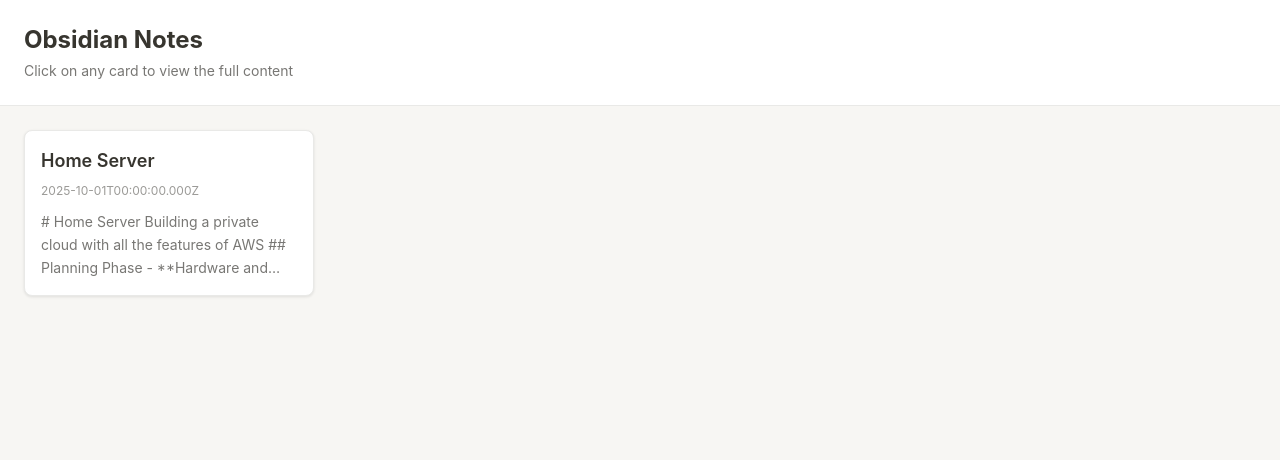
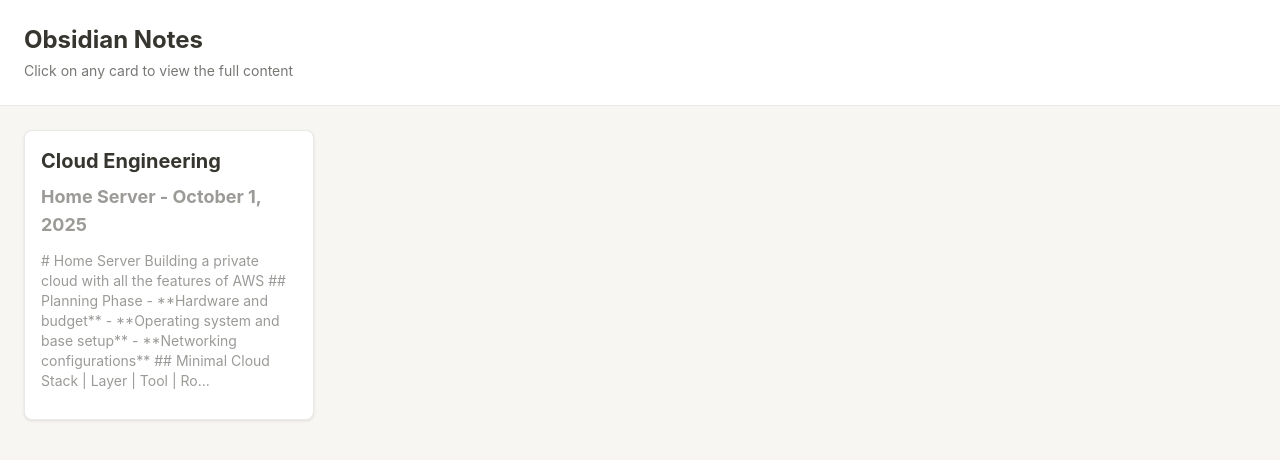
Before and after one commit to thenameisvicky/app-mdRunner, a Next.js app: page / in a window 1280 px wide. Shown: the top 460 px of the page. Built offline with nearby package versions, Linux system fonts and the light colour scheme.

Commit message:
[FIX] - UI Polish

```diff
--- a/src/app/api/notes/[slug]/route.ts
+++ /dev/null
@@ -1,35 +0,0 @@
-import { NextRequest, NextResponse } from 'next/server';
-import fs from 'fs';
-import path from 'path';
-import matter from 'gray-matter';
-
-const vaultPath = path.join(process.cwd(), 'vault');
-
-export async function PUT(request: NextRequest) {
-  try {
-    const { slug, content, frontmatter } = await request.json();
-
-    if (!slug || !content) {
-      return NextResponse.json({ error: 'Missing required fields' }, { status: 400 });
-    }
-
-    const fileName = `${slug}.md`;
-    const fullPath = path.join(vaultPath, fileName);
-
-    // Check if file exists
-    if (!fs.existsSync(fullPath)) {
-      return NextResponse.json({ error: 'File not found' }, { status: 404 });
-    }
-
-    // Create the markdown content with frontmatter
-    const fileContent = matter.stringify(content, frontmatter || {});
-
-    // Write the file
-    fs.writeFileSync(fullPath, fileContent, 'utf8');
-
-    return NextResponse.json({ success: true, message: 'File saved successfully' });
-  } catch (error) {
-    console.error('Error saving file:', error);
-    return NextResponse.json({ error: 'Failed to save file' }, { status: 500 });
-  }
-}
--- /dev/null
+++ b/src/app/components/NotesGrid.tsx
@@ -0,0 +1,51 @@
+'use client';
+
+import { useState } from 'react';
+import NoteCard from "../noteCard/NoteCard";
+import NoteModal from "./NoteModal";
+
+type Note = {
+    slug: string,
+    frontmatter: any,
+    content: string
+}
+
+type NotesGridProps = {
+  notes: Note[];
+}
+
+export default function NotesGrid({ notes }: NotesGridProps) {
+  const [selectedNote, setSelectedNote] = useState<Note | null>(null);
+  const [isModalOpen, setIsModalOpen] = useState(false);
+
+  const handleCardClick = (note: Note) => {
+    setSelectedNote(note);
+    setIsModalOpen(true);
+  };
+
+  const handleCloseModal = () => {
+    setIsModalOpen(false);
+    setSelectedNote(null);
+  };
+
+  return (
+    <>
+      <div className="grid grid-cols-1 md:grid-cols-2 lg:grid-cols-3 xl:grid-cols-4 gap-6">
+        {notes.map((note) => (
+          <NoteCard
+            key={note.slug}
+            note={note}
+            onClick={() => handleCardClick(note)}
+          />
+        ))}
+      </div>
+
+      {/* Modal */}
+      <NoteModal
+        note={selectedNote}
+        isOpen={isModalOpen}
+        onClose={handleCloseModal}
+      />
+    </>
+  );
+}
--- a/src/app/noteCard/NoteCard.tsx
+++ b/src/app/noteCard/NoteCard.tsx
@@ -1,55 +1,46 @@
 type Note = {
-    slug: string,
-    frontmatter: any,
-    content: string
-}
+  slug: string;
+  frontmatter: Record<string, string>;
+  content: string;
+};
 
 type NoteCardProps = {
   note: Note;
   onClick: () => void;
-}
+};
 
 export default function NoteCard({ note, onClick }: NoteCardProps) {
   return (
     <div
       className="cursor-pointer transition-all duration-150 ease-out hover:shadow-lg"
       style={{
-                padding: '16px',
-                border: '1px solid #e9e9e7',
-                borderRadius: '8px',
-                background: '#ffffff',
-                boxShadow: '0 1px 3px rgba(15, 15, 15, 0.1)',
-                minHeight: '120px'
+        padding: "16px",
+        border: "1px solid #e9e9e7",
+        borderRadius: "8px",
+        background: "#ffffff",
+        boxShadow: "0 1px 3px rgba(15, 15, 15, 0.1)",
+        minHeight: "200px",
       }}
       onClick={onClick}
       onMouseEnter={(e) => {
-                e.currentTarget.style.boxShadow = '0 2px 8px rgba(15, 15, 15, 0.2)';
-                e.currentTarget.style.borderColor = '#d9d9d7';
-                e.currentTarget.style.transform = 'translateY(-1px)';
+        e.currentTarget.style.boxShadow = "0 2px 8px rgba(15, 15, 15, 0.2)";
+        e.currentTarget.style.borderColor = "#d9d9d7";
+        e.currentTarget.style.transform = "translateY(-1px)";
       }}
       onMouseLeave={(e) => {
-                e.currentTarget.style.boxShadow = '0 1px 3px rgba(15, 15, 15, 0.1)';
-                e.currentTarget.style.borderColor = '#e9e9e7';
-                e.currentTarget.style.transform = 'translateY(0)';
+        e.currentTarget.style.boxShadow = "0 1px 3px rgba(15, 15, 15, 0.1)";
+        e.currentTarget.style.borderColor = "#e9e9e7";
+        e.currentTarget.style.transform = "translateY(0)";
       }}
     >
-            <h2
-                className="text-lg font-semibold mb-2"
-                style={{ color: '#37352f' }}
-            >
-                {note.frontmatter.title || note.slug}
+      <h2 className="text-xl font-bold mb-2" style={{ color: "#37352f" }}>
+        {note.frontmatter.filename || note.slug}
       </h2>
-            <p
-                className="text-xs mb-3"
-                style={{ color: '#9b9a97' }}
-            >
-                {note.frontmatter.date || 'No date'}
+      <p className="text-lg font-bold mb-3" style={{ color: "#9b9a97" }}>
+        {note.frontmatter.title} - {note.frontmatter.date}
       </p>
-            <p
-                className="text-sm line-clamp-3 leading-relaxed"
-                style={{ color: '#787774' }}
-            >
-                {note.content.slice(0, 150)}...
+      <p className="text-sm mb-3" style={{ color: "#9b9a97" }}>
+        {note.content.slice(0, 230)}...
       </p>
     </div>
   );
--- a/src/app/page.tsx
+++ b/src/app/page.tsx
@@ -1,65 +1,8 @@
-'use client';
-
-import { useState, useEffect } from 'react';
-import NoteCard from "./noteCard/NoteCard";
-import NoteModal from "./components/NoteModal";
-
-type Note = {
-    slug: string,
-    frontmatter: any,
-    content: string
-}
+import NotesGrid from "./components/NotesGrid";
+import { getAllNotes } from "../utils/notes";
 
 export default function Home() {
-  const [allMarkDowns, setAllMarkDowns] = useState<Note[]>([]);
-  const [selectedNote, setSelectedNote] = useState<Note | null>(null);
-  const [isModalOpen, setIsModalOpen] = useState(false);
-  const [loading, setLoading] = useState(true);
-
-  useEffect(() => {
-    const fetchNotes = async () => {
-      try {
-        const response = await fetch('/api/notes');
-        if (response.ok) {
-          const notes = await response.json();
-          setAllMarkDowns(notes);
-        } else {
-          console.error('Failed to fetch notes');
-        }
-      } catch (error) {
-        console.error('Error fetching notes:', error);
-      } finally {
-        setLoading(false);
-      }
-    };
-
-    fetchNotes();
-  }, []);
-
-  const handleCardClick = (note: Note) => {
-    setSelectedNote(note);
-    setIsModalOpen(true);
-  };
-
-  const handleCloseModal = () => {
-    setIsModalOpen(false);
-    setSelectedNote(null);
-  };
-
-
-  if (loading) {
-    return (
-      <div className="min-h-screen flex items-center justify-center" style={{ background: '#f7f6f3' }}>
-        <div className="text-center">
-          <div
-            className="animate-spin rounded-full h-12 w-12 border-b-2 mx-auto"
-            style={{ borderColor: '#2383e2' }}
-          ></div>
-          <p className="mt-4" style={{ color: '#787774' }}>Loading notes...</p>
-        </div>
-      </div>
-    );
-  }
+  const allMarkDowns = getAllNotes();
 
   return (
     <div className="min-h-screen" style={{ background: '#f7f6f3' }}>
@@ -80,24 +23,9 @@
             <p className="text-lg" style={{ color: '#787774' }}>No notes found in the vault.</p>
           </div>
         ) : (
-          <div className="grid grid-cols-1 md:grid-cols-2 lg:grid-cols-3 xl:grid-cols-4 gap-6">
-            {allMarkDowns.map((note) => (
-              <NoteCard
-                key={note.slug}
-                note={note}
-                onClick={() => handleCardClick(note)}
-              />
-            ))}
-          </div>
+          <NotesGrid notes={allMarkDowns} />
         )}
       </div>
-
-      {/* Modal */}
-      <NoteModal
-        note={selectedNote}
-        isOpen={isModalOpen}
-        onClose={handleCloseModal}
-      />
     </div>
   );
 }
--- a/src/app/api/notes/route.ts
+++ b/src/utils/notes.ts
@@ -1,11 +1,23 @@
-import { NextResponse } from 'next/server';
 import fs from 'fs';
 import path from 'path';
 import matter from 'gray-matter';
 
 const vaultPath = path.join(process.cwd(), 'vault');
 
-export async function GET() {
+function formatDate(date: Date): string {
+  const months = [
+    'January', 'February', 'March', 'April', 'May', 'June',
+    'July', 'August', 'September', 'October', 'November', 'December'
+  ];
+
+  const month = months[date.getMonth()];
+  const day = date.getDate();
+  const year = date.getFullYear();
+
+  return `${month} ${day}, ${year}`;
+}
+
+export function getAllNotes() {
   try {
     const files = fs.readdirSync(vaultPath).filter((file) => file.endsWith('.md'));
 
@@ -19,7 +31,13 @@
 
       try {
         const parsed = matter(fileContents);
-        frontmatter = parsed.data;
+        // Convert all frontmatter values to strings to avoid Date objects
+        frontmatter = Object.fromEntries(
+          Object.entries(parsed.data).map(([key, value]) => [
+            key,
+            value instanceof Date ? formatDate(value) : String(value)
+          ])
+        );
         content = parsed.content;
       } catch {
         // If parsing fails, treat the whole file as content
@@ -49,9 +67,9 @@
       };
     });
 
-    return NextResponse.json(notes);
+    return notes;
   } catch (error) {
     console.error('Error reading markdown files:', error);
-    return NextResponse.json({ error: 'Failed to read notes' }, { status: 500 });
+    return [];
   }
 }
```
Lines whose indentation alone changed are shown as unchanged.
